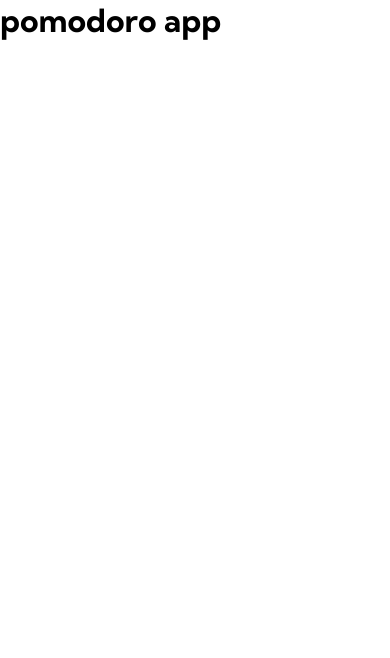
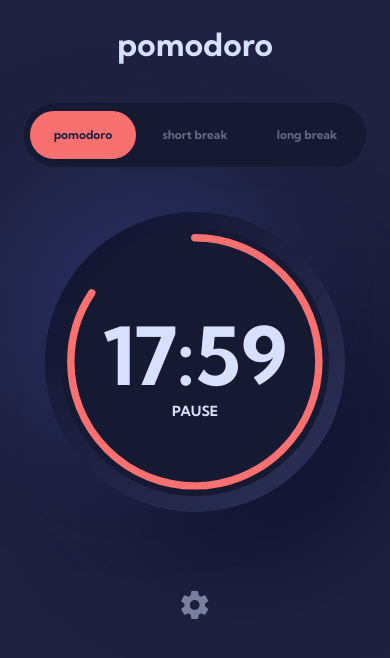
Before and after one commit to erwinruiz/pomodoro-app, a React (Create React App) app: page / in a window 390 px wide. Shown: the top 658 px of the page. Built offline with nearby package versions, Linux system fonts and the light colour scheme.

Commit message:
Make mobile design view (375 px)

```diff
--- /dev/null
+++ b/src/App.module.css
@@ -0,0 +1,18 @@
+.header {
+  margin: 3.2rem 0 3.9rem;
+}
+.header img {
+  display: block;
+  margin: 0 auto;
+}
+.main {
+  margin: 0 2.4rem;
+  display: flex;
+  flex-direction: column;
+  row-gap: 4.5rem;
+  margin-bottom: 7.9rem;
+}
+.footer img {
+  display: block;
+  margin: 0 auto;
+}
--- a/src/App.tsx
+++ b/src/App.tsx
@@ -1,8 +1,22 @@
+import { Fragment } from "react";
+import classes from "./App.module.css";
+import OptionsMenu from "./Components/OptionsMenu";
+import Timer from "./Components/Timer";
+
 function App() {
   return (
-    <div>
-      <h1>pomodoro app</h1>
-    </div>
+    <Fragment>
+      <header className={classes.header}>
+        <img src="./assets/logo.svg" alt="logo" />
+      </header>
+      <main className={classes.main}>
+        <OptionsMenu />
+        <Timer />
+      </main>
+      <footer className={classes.footer}>
+        <img src="./assets/icon-settings.svg" alt="setting icon" />
+      </footer>
+    </Fragment>
   );
 }
 
--- /dev/null
+++ b/src/Components/OptionsMenu.module.css
@@ -0,0 +1,35 @@
+.container {
+  background-color: var(--seventh-color);
+  border-radius: 3.15rem;
+  display: flex;
+  align-items: center;
+  justify-content: space-between;
+  padding: 0.8rem 0.6rem;
+  z-index: 5;
+}
+.option {
+  width: 10.6rem;
+  height: 4.8rem;
+  display: flex;
+  align-items: center;
+  justify-content: center;
+  border-radius: 2.65rem;
+}
+.option p {
+  font-size: 1.2rem;
+  line-height: 1.488rem;
+  font-weight: 700;
+  color: var(--fourth-color);
+  opacity: 0.4;
+}
+.option p:hover {
+  cursor: pointer;
+  opacity: 1;
+}
+.option-active {
+  background-color: var(--primary-color);
+}
+.option-active p {
+  color: var(--fifth-color);
+  opacity: 1;
+}
--- /dev/null
+++ b/src/Components/OptionsMenu.tsx
@@ -0,0 +1,19 @@
+import classes from "./OptionsMenu.module.css";
+
+function OptionsMenu() {
+  return (
+    <div className={classes.container}>
+      <div className={`${classes.option} ${classes["option-active"]}`}>
+        <p>pomodoro</p>
+      </div>
+      <div className={classes.option}>
+        <p>short break</p>
+      </div>
+      <div className={classes.option}>
+        <p>long break</p>
+      </div>
+    </div>
+  );
+}
+
+export default OptionsMenu;
--- /dev/null
+++ b/src/Components/Timer.module.css
@@ -0,0 +1,51 @@
+.container {
+  background: linear-gradient(315deg, #2e325a 0%, #0e112a 100%);
+  box-shadow: -50px -50px 100px #272c5a, 50px 50px 100px #121530;
+  height: 30rem;
+  width: 30rem;
+  margin: 0 auto;
+  padding: 1.6rem;
+  border-radius: 50%;
+  display: flex;
+  align-items: center;
+  justify-content: center;
+}
+.inside-container {
+  background-color: var(--seventh-color);
+  height: 100%;
+  width: 100%;
+  border-radius: 50%;
+  padding: 0.988rem;
+  display: flex;
+  flex-direction: column;
+  align-items: center;
+  justify-content: center;
+  position: relative;
+}
+.timer,
+.text {
+  color: var(--fourth-color);
+  font-weight: 700;
+}
+.timer {
+  font-size: 8rem;
+  line-height: 9.922rem;
+}
+.text {
+  font-size: 1.4rem;
+  line-height: 1.313rem;
+}
+svg {
+  position: absolute;
+  width: 29.77rem;
+}
+circle {
+  fill: none;
+  stroke: var(--primary-color);
+  stroke-linecap: round;
+  stroke-width: 0.3rem;
+  stroke-dasharray: 440;
+  stroke-dashoffset: 175;
+  transform: rotate(-90deg);
+  transform-origin: center center;
+}
--- /dev/null
+++ b/src/Components/Timer.tsx
@@ -0,0 +1,21 @@
+import classes from "./Timer.module.css";
+
+function Timer() {
+  return (
+    <div className={classes.container}>
+      <div className={classes["inside-container"]}>
+        <p className={classes.timer}>17:59</p>
+        <p className={classes.text}>PAUSE</p>
+        <svg
+          viewBox="0 0 120 120"
+          version="1.1"
+          xmlns="http://www.w3.org/2000/svg"
+        >
+          <circle cx="60" cy="60" r="50" />
+        </svg>
+      </div>
+    </div>
+  );
+}
+
+export default Timer;
--- a/src/index.css
+++ b/src/index.css
@@ -26,6 +26,7 @@ body {
   /* font-family: "Roboto Slab", serif; */
   /* font-family: "Space Mono", monospace; */
   font-size: 1.6rem;
+  background-color: var(--fifth-color);
 }
 /* Globals */
 h1,
```
